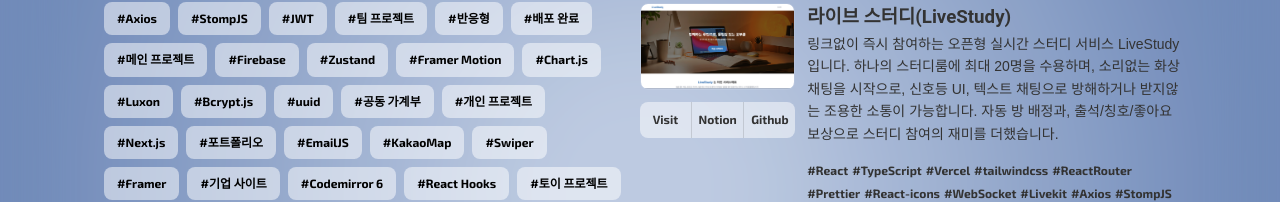
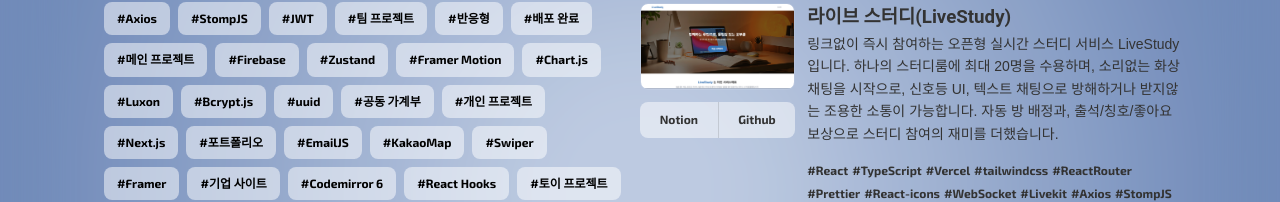
Before and after one commit to JinwonShen/2025_portfolio, a Next.js app: page /Project in a window 1280 px wide. Shown: the part 211-413 px from the top of the page. Built offline with nearby package versions, Linux system fonts and the light colour scheme; a web font is replaced by a local one.

Commit message:
fix: livestudy Visit 링크 제거

```diff
--- a/src/data/project.ts
+++ b/src/data/project.ts
@@ -4,7 +4,6 @@ export const projects = [
 		title: "라이브 스터디(LiveStudy)",
 		image: "/images/project/project-live-study.png",
 		alt: "라이브스터디(화상 채팅 스터디방)",
-		visit: "https://live-study.com",
 		notion:
 			"https://www.notion.so/sjinwon/LiveStudy-248072ea8d3580f0aa3ec46cbaf67624?source=copy_link",
 		github: "https://github.com/LiveStudy-group",
```
